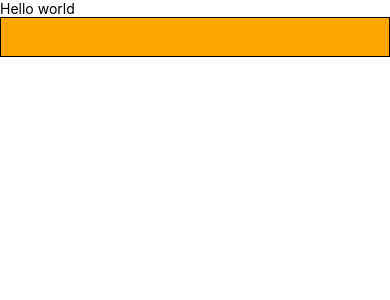
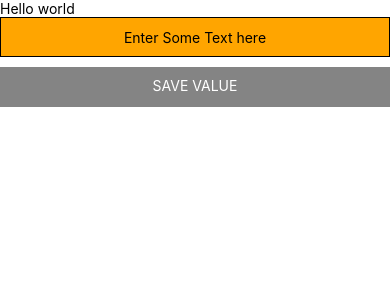
Before and after one commit to RAJ66/ReactNativeAsyncStorage, a React Native app: screen / in a window 390 px wide. Shown: the top 300 px of the page. Built offline with nearby package versions, Linux system fonts and the light colour scheme.

Commit message:
saved complete

```diff
--- a/App.js
+++ b/App.js
@@ -1,13 +1,11 @@
 import React, { Component } from 'react';
-import { AsyncStorage } from '@react-native-community/async-storage'
+import  AsyncStorage  from '@react-native-community/async-storage'
 import {
-  SafeAreaView,
   StyleSheet,
-  ScrollView,
   View,
+  TextInput,
   Text,
-  TextInput,
-  StatusBar,
+  TouchableOpacity,
 } from 'react-native';
 
 
@@ -22,14 +20,41 @@ export default class App extends Component {
       //to set the value on Text
     };
   }
+
+  //funcao para guardar o valor
+  saveValueFunction = () => {
+    //ver se nao e null
+    if (this.state.textInputData) {
+      AsyncStorage.setItem('any_key_here', this.state.textInputData);
+      //meter outra vez o textInputData sem nada
+      this.setState({ textInputData: '' });
+      //alerta de consegiuu guardar
+      alert('Saved');
+    } else {
+      alert('Please fill data');
+
+    }
+  };
+
+
   render() {
     return (
       <View>
         <Text>Hello world</Text>
         <TextInput
+          value={this.state.textInputData}
           style={styles.TextInputStyle}
+          //troca o valor de textInputData
+          onChangeText={data => this.setState({ textInputData: data })}
+          placeholder="Enter Some Text here"
+        ></TextInput>
 
-        ></TextInput>
+
+        <TouchableOpacity
+          onPress={this.saveValueFunction}
+          style={styles.button}>
+          <Text style={styles.buttonText}> SAVE VALUE </Text>
+        </TouchableOpacity>
       </View>
     );
   }
@@ -43,4 +68,15 @@ const styles = StyleSheet.create({
     borderWidth: 1,
     backgroundColor: 'orange',
   },
+  button: {
+    width: '100%',
+    height: 40,
+    padding: 10,
+    backgroundColor: '#848484',
+    marginTop: 10,
+  },
+  buttonText: {
+    color: '#fff',
+    textAlign: 'center',
+  },
 });
```
Also changed, not shown: 1 other file (tests, documents, lock files or other folders).
